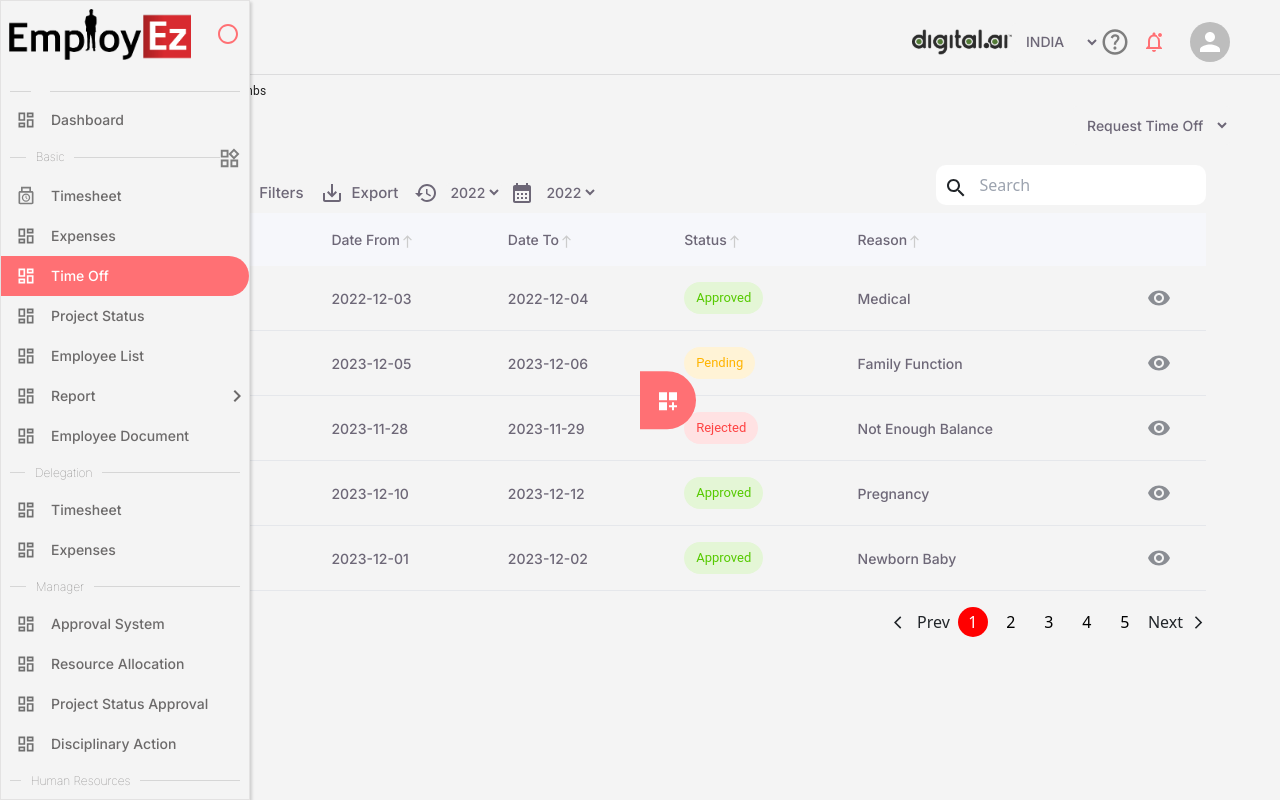
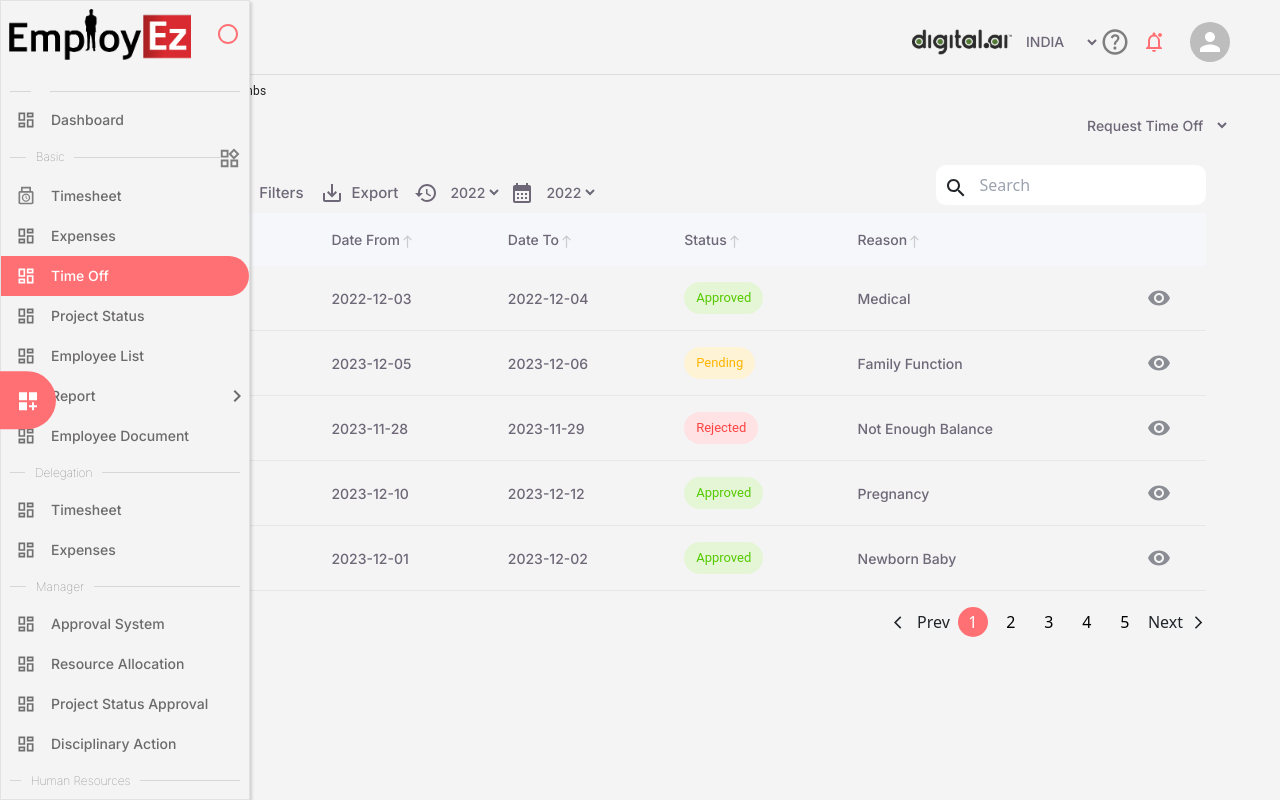
Before and after one commit to Praba31-1993/Employeez, a Next.js app: page /timeoff in a window 1280 px wide. Built offline with nearby package versions, Linux system fonts and the light colour scheme.

Commit message:
color updated

```diff
--- a/app/reusableComponent/draggable.tsx
+++ b/app/reusableComponent/draggable.tsx
@@ -89,7 +89,7 @@ const DraggableComponent = () => {
                     background: useColors.themeRed,
                     position: "fixed",
                     top: `${position.y}%`,
-                    left: position.x > 50 ? undefined : `${position.x}%`,
+                    left: position.x > 50 ? undefined : `0%`,
                     right: position.x > 50 ? `${100 - position.x}%` : undefined,
                     transform: "translateY(-50%)",
                     zIndex: 111111111,
--- a/app/reusableComponent/paginationcomponent.tsx
+++ b/app/reusableComponent/paginationcomponent.tsx
@@ -1,6 +1,7 @@
 import ArrowBackIosIcon from "@mui/icons-material/ArrowBackIos";
 import ArrowForwardIosIcon from "@mui/icons-material/ArrowForwardIos";
 import "./stylessheetforreusablecomponent.css";
+import { Colors } from "../reusableComponent/styles";
 interface PaginationProps {
   data: any;
   itemsPerPage: number;
@@ -14,6 +15,7 @@ function PaginationComponent({
   currentPage,
   goToPage,
 }: PaginationProps) {
+  const useColors = Colors();
   const totalPages = Math.ceil(data?.length / itemsPerPage);
 
   const goToPreviousPage = () => {
@@ -48,7 +50,7 @@ function PaginationComponent({
           key={pageNumber}
           onClick={() => goToPage(pageNumber + 1)}
           style={{
-            backgroundColor: currentPage === pageNumber + 1 ? "red" : "",
+            backgroundColor: currentPage === pageNumber + 1 ? useColors.themeRed : "",
             color: currentPage === pageNumber + 1 ? "white" : "black",
             borderRadius: "50px",
             height: "30px",
--- a/app/timeoff/searchwithmenuitems.tsx
+++ b/app/timeoff/searchwithmenuitems.tsx
@@ -170,11 +170,11 @@ function Searchwithmenuitems() {
                     </div>
 
                     <div
-                      className="dropdown-menu px-1"
+                      className="dropdown-menu p-2"
                       aria-labelledby="dropdownMenuLink"
                     >
                       <p
-                        className="m-0"
+                        className="m-0 para textheader"
                         onClick={() => handleCSVExport(headers, rows)}
                       >
                         CSV File
```
